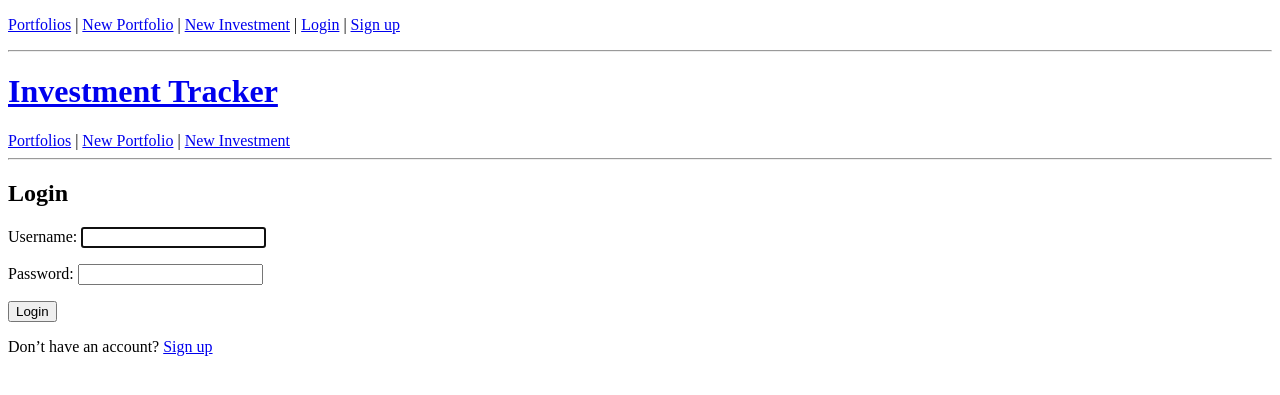
After one commit to eece-4081-fall-2025/team_2_investment_tracker_app, a Django app: page /accounts/login/ in a window 1280 px wide. The commit adds this page. Shown: the top 395 px of the page. Run offline with Django 5.2, Linux system fonts and the light colour scheme.

Commit message:
Implement user authentication and connected portfolios to accounts.

```diff
--- a/investment_tracker/settings.py
+++ b/investment_tracker/settings.py
@@ -122,3 +122,9 @@ STATIC_URL = 'static/'
 # https://docs.djangoproject.com/en/5.2/ref/settings/#default-auto-field
 
 DEFAULT_AUTO_FIELD = 'django.db.models.BigAutoField'
+
+# AUTH redirects
+
+LOGIN_URL = 'login'
+LOGIN_REDIRECT_URL = 'portfolio-list'
+LOGOUT_REDIRECT_URL = 'login'
--- a/investment_tracker/urls.py
+++ b/investment_tracker/urls.py
@@ -3,5 +3,6 @@ from django.urls import path, include
 
 urlpatterns = [
     path("admin/", admin.site.urls),
+    path('accounts/', include('django.contrib.auth.urls')), # login/logout
     path("", include("portfolio.urls")),
 ]
--- a/portfolio/templates/portfolio/base.html
+++ b/portfolio/templates/portfolio/base.html
@@ -1,4 +1,25 @@
 <!doctype html>
+<p>
+  <a href="{% url 'portfolio-list' %}">Portfolios</a> |
+  <a href="{% url 'portfolio-create' %}">New Portfolio</a> |
+  <a href="{% url 'investment-create' %}">New Investment</a> |
+  {% if user.is_authenticated %}
+  Logged in as {{ user.username }} –
+  <form action="{% url 'logout' %}" method="post" style="display:inline;">
+    {% csrf_token %}
+    <button type="submit" style="border:none;background:none;color:blue;text-decoration:underline;cursor:pointer;padding:0;">
+      Logout
+    </button>
+  </form>
+{% else %}
+  <a href="{% url 'login' %}">Login</a> |
+  <a href="{% url 'signup' %}">Sign up</a>
+{% endif %}
+
+</p>
+<hr>
+
+
 <html>
   <head>
     <meta charset="utf-8">
--- /dev/null
+++ b/portfolio/templates/registration/login.html
@@ -0,0 +1,11 @@
+{% extends "portfolio/base.html" %}
+{% block content %}
+<h2>Login</h2>
+<form method="post">
+  {% csrf_token %}
+  {{ form.as_p }}
+  <button type="submit">Login</button>
+</form>
+
+<p>Don’t have an account? <a href="{% url 'signup' %}">Sign up</a></p>
+{% endblock %}
--- a/portfolio/urls.py
+++ b/portfolio/urls.py
@@ -13,4 +13,5 @@ urlpatterns = [
     path("investment/<int:pk>/edit/", views.InvestmentUpdateView.as_view(), name="investment-edit"),
     path("investment/<int:pk>/delete/", views.InvestmentDeleteView.as_view(), name="investment-delete"),
     path("investment/<int:investment_pk>/tx/new/", views.TransactionCreateView.as_view(), name="transaction-create"),
+    path('signup/', views.SignUpView.as_view(), name='signup'),
 ]
```
Also changed, not shown: portfolio/models.py (+9 -0 lines), portfolio/templates/registration/signup.html (added, +11 -0 lines), portfolio/views.py (+30 -9 lines), portfolio/migrations/0003_portfolio_user.py (added).
